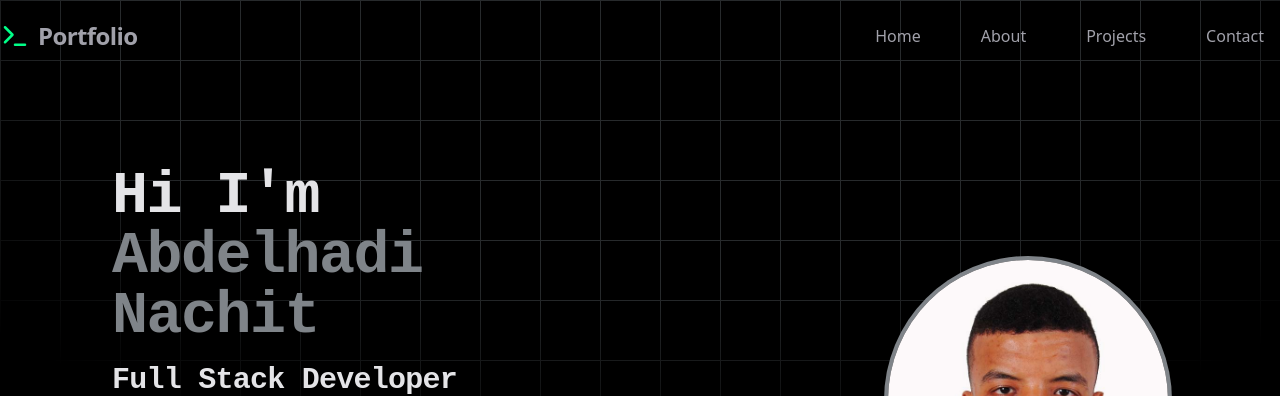
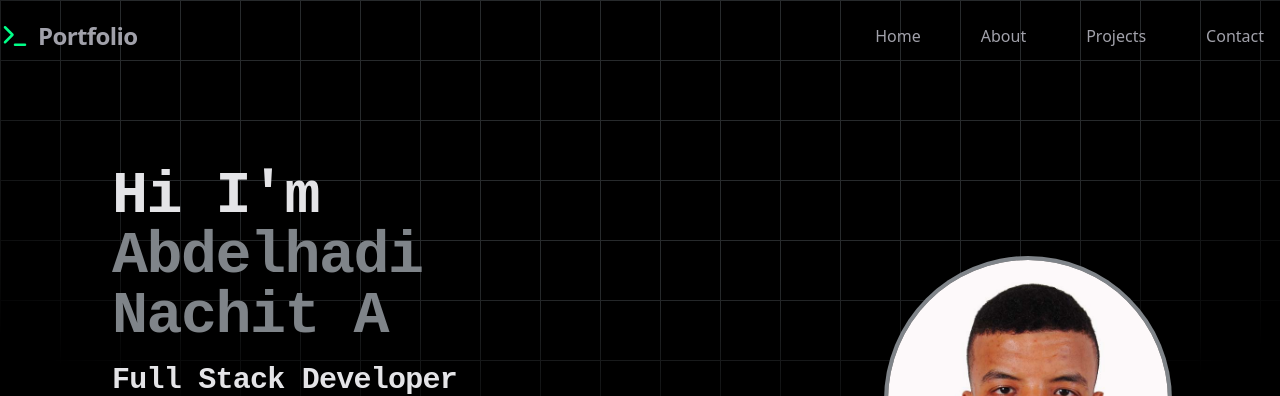
Before and after one commit to Abdelhadi128/portfolio, a React (Vite) app: page / in a window 1280 px wide. Shown: the top 396 px of the page. Built offline with nearby package versions, Linux system fonts and the light colour scheme.

Commit message:
fix errors

```diff
--- a/src/components/screens/home/home-section.tsx
+++ b/src/components/screens/home/home-section.tsx
@@ -39,13 +39,13 @@ export default function HomeSection({homeRef}: homeProps) {
             <div className="min-h-full flex-1 container md:flex md:items-center md:justify-around px-5 md:px-0 flex flex-col md:flex-row gap-10 z-10 py-20 ">
                 <div className="mt-10 md:mt-0 flex md:hidden items-center justify-center ">
                     <div className="relative flex items-center justify-center">
-                        <img src="/public/images/profile.JPG" alt="" className="size-30 md:size-70 rounded-full object-cover ring-4 ring-[#7f8489]"/>
+                        <img src="/public/images/profile.JPG" alt="" className="size-30 md:size-70 rounded-full object-cover ring-4 ring-[#7f8489] z-50"/>
                     </div>
                 </div>
                 <div className="flex flex-col gap-4 flex-wrap items-center md:items-start max-w-full md:max-w-lg">
                     <H1 className="text-[#7f8489] font-fira z-10 text-center md:text-start lg:text-6xl">
                         <span className="text-[#e4e4e7]">Hi I'm </span>
-                        Abdelhadi Nachit
+                        Abdelhadi Nachit A
                     </H1>
                     <H3 className="text-[#e4e4e7] font-fira z-10 lg:text-3xl">
                         Full Stack Developer
```
